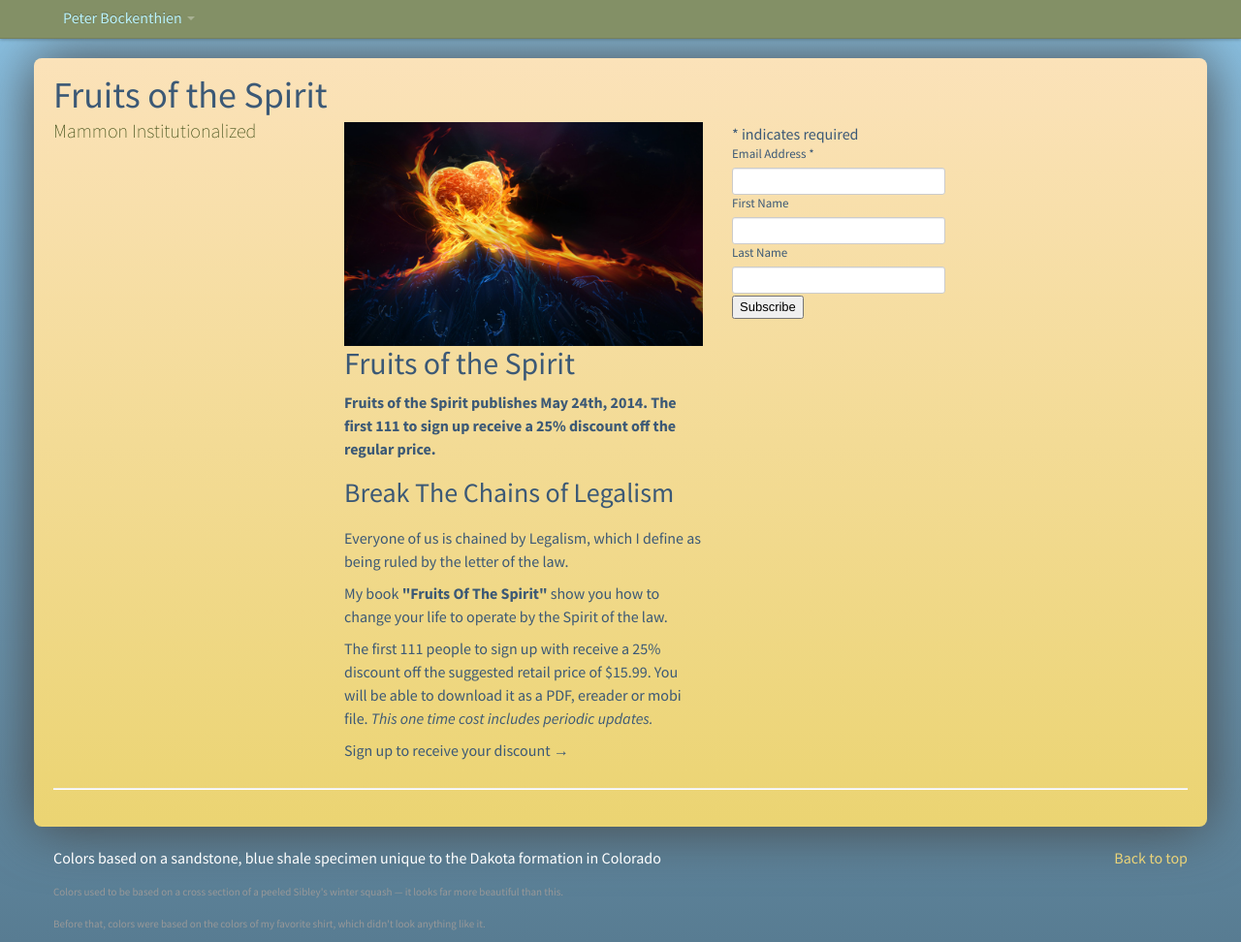
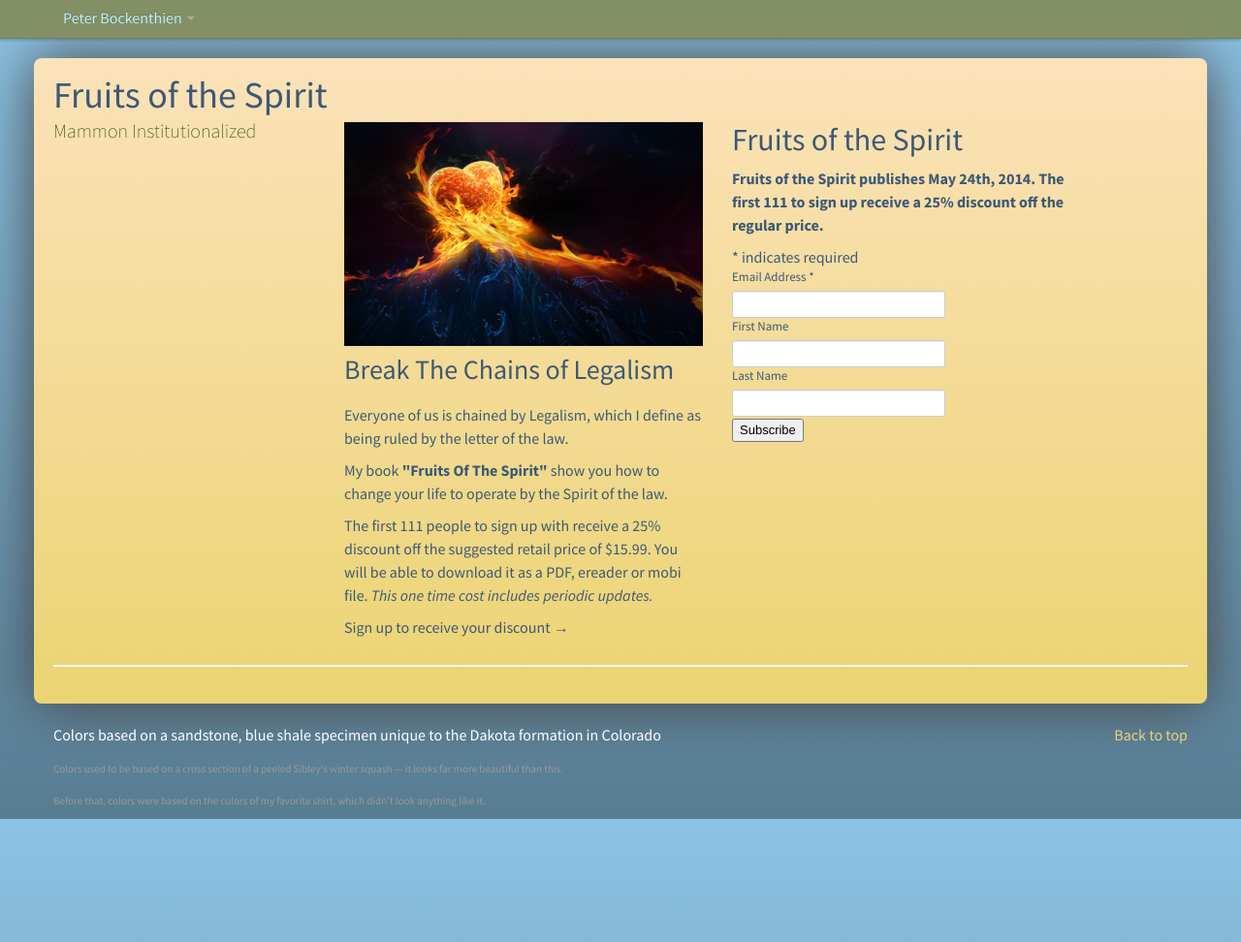
Before and after one commit to pbockenthien/pb-personal, a Jekyll site: the page built from fts.html, in a window 1280 px wide and 972 px high. Shown: the whole window at 97% size. Built offline with Jekyll 4.4.1, drawn with Linux system fonts in a browser that asks for light colours; some web fonts are replaced; Markdown is read by kramdown in place of the engine named in the settings; comment, search, counter and statistics services are not loaded.

Commit message:
change form

```diff
--- a/fts.html
+++ b/fts.html
@@ -20,7 +18,9 @@
 		</div>
 		<div class="span4">
 				<!-- Begin MailChimp Signup Form -->
-				<link href="//cdn-images.mailchimp.com/embedcode/classic-081711.css" rel="stylesheet" type="text/css">
+				<!-- <link href="//cdn-images.mailchimp.com/embedcode/classic-081711.css" rel="stylesheet" type="text/css"> -->
+				<h2>Fruits of the Spirit</h2>
+			<p><strong>Fruits of the Spirit publishes May 24th, 2014. The first 111 to sign up receive a 25% discount off the regular price.</strong></p>
 
 				<div id="mc_embed_signup">
 				<form action="http://bockenthien.us8.list-manage1.com/subscribe/post?u=b779e151c4b26c3616714f79e&amp;id=8e96450302" method="post" id="mc-embedded-subscribe-form" name="mc-embedded-subscribe-form" class="validate form-horizontal" target="_blank" novalidate>
```
Also changed, not shown: other parts of fts.html (+0 -2 lines).
